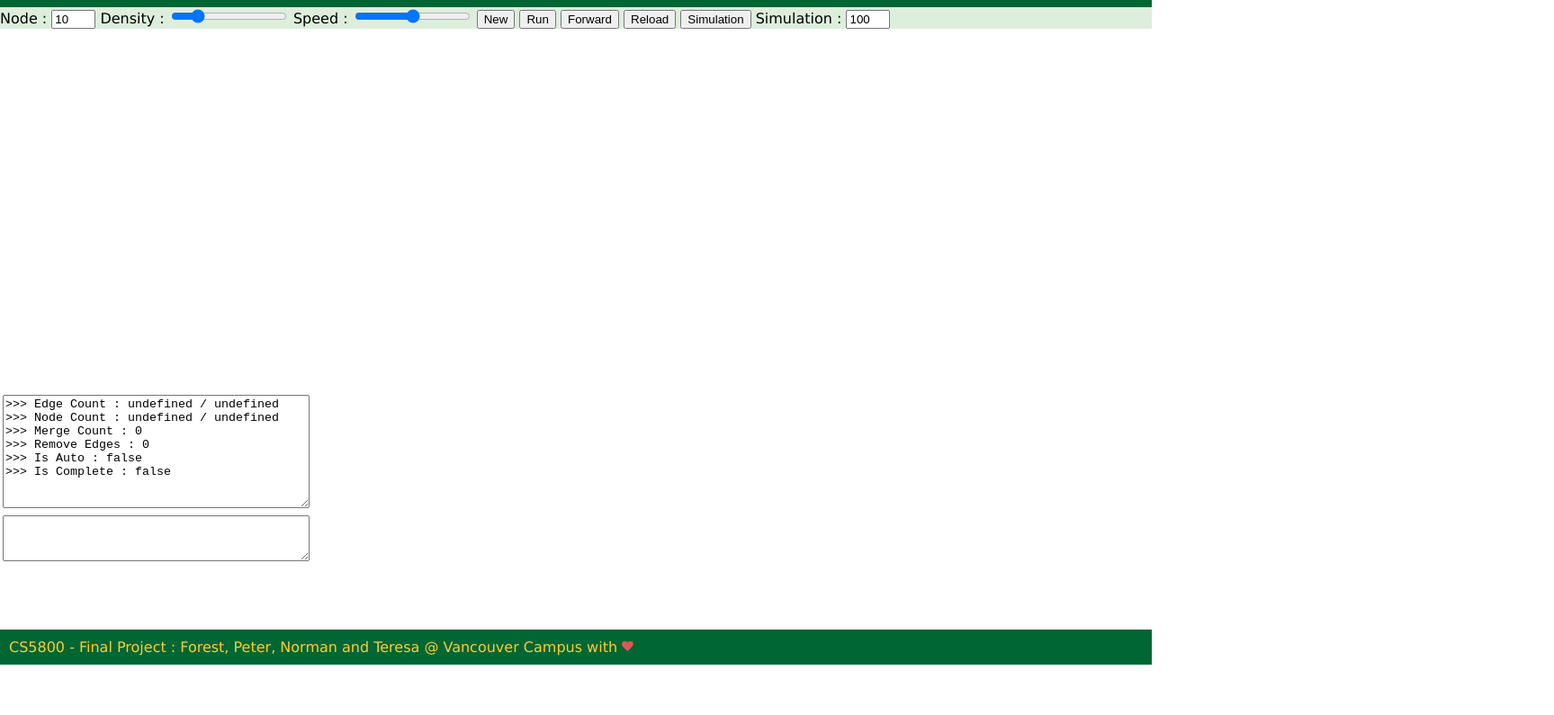
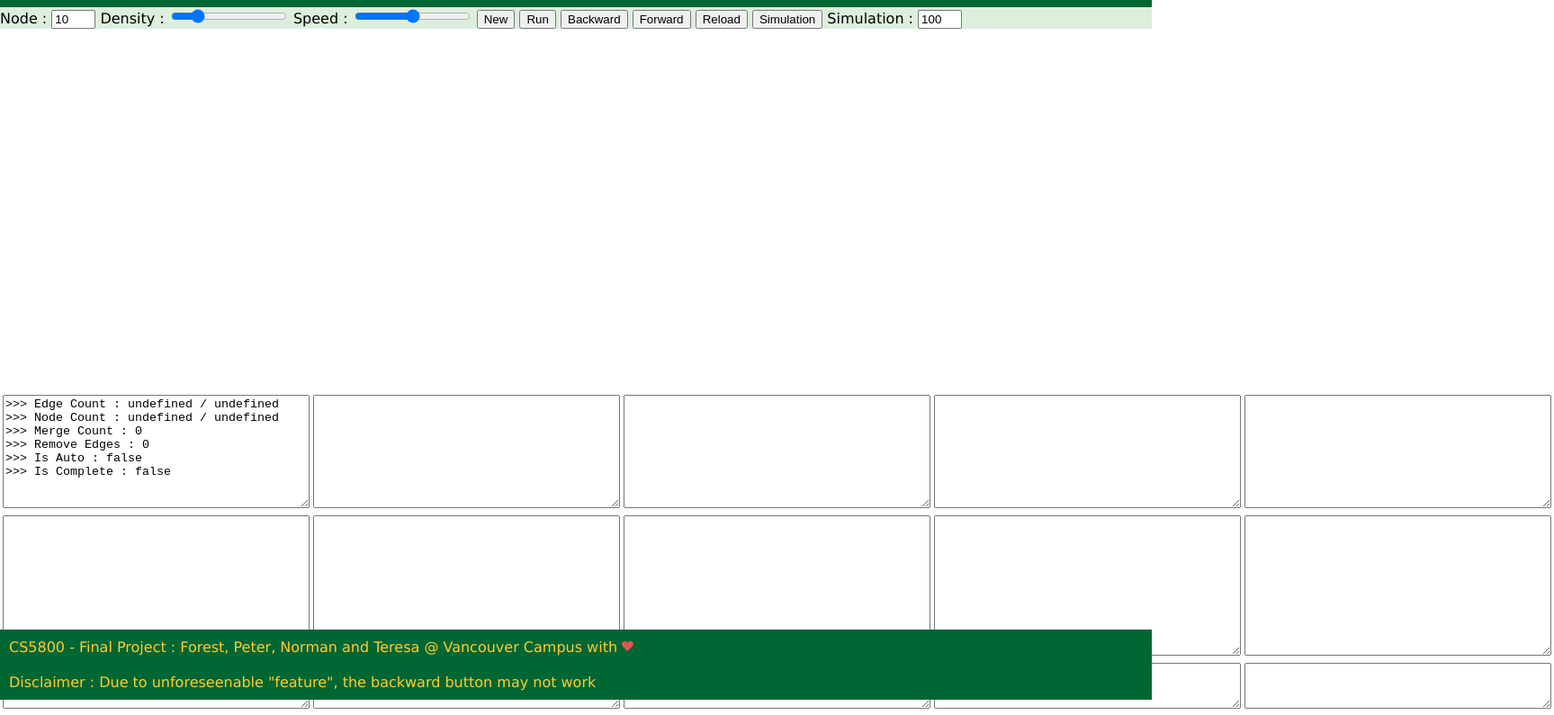
Before and after one commit to XiaobenYin/CS5800-Algorithm, a website: page public/index.html in a window 1280 px wide. Shown: the part 50-845 px from the top of the page at 90% size, 1727 px wide, since content can reach past the window. Before the commit the page ends 800 px from the top, so only its background shows below. Drawn offline with Linux system fonts and the light colour scheme; no server answers.

Commit message:
Re-enable Back + Multiple Canvas

```diff
--- a/public/index.html
+++ b/public/index.html
@@ -1,5 +1,6 @@
 <!DOCTYPE html>
 <html>
+
 <head>
 	<title>Karger minimum cut algorithm</title>
 
@@ -16,26 +17,12 @@
 			<div id="algoControlSection">
 				Node :
 				<input type="text" id="numNodes" value="10" size="3" /> Density :
-						<input
-							type="range"
-							min="0"
-							max="100"
-							value="20"
-							class="slider"
-							id="density"
-						/>
+				<input type="range" min="0" max="100" value="20" class="slider" id="density" />
 				Speed :
-						<input
-							type="range"
-							min="0"
-							max="990"
-							value="500"
-							class="slider"
-							id="speed"
-						/>
+				<input type="range" min="0" max="990" value="500" class="slider" id="speed" />
 				<input type="button" value="New" onclick="newGraph()" />
 				<input type="button" value="Run" id="run" onclick="run()" />
-						<!-- <input type="button" value="Backward" onclick="backward()" /> -->
+				<input type="button" value="Backward" onclick="backward()" />
 				<input type="button" value="Forward" onclick="forward()" />
 				<input type="button" value="Reload" onclick="reload()" />
 				<input type="button" value="Simulation" onclick="simulation()" />
@@ -55,38 +42,45 @@
 				<table>
 					<tr>
 						<td><textarea id="canvas1s" cols="40" rows="8"></textarea></td>
-								<!-- <td><textarea id="canvas2s" cols="40" rows="8"></textarea></td> -->
-								<!-- <td><textarea id="canvas3s" cols="40" rows="8"></textarea></td>
+						<td><textarea id="canvas2s" cols="40" rows="8"></textarea></td>
+						<td><textarea id="canvas3s" cols="40" rows="8"></textarea></td>
 						<td><textarea id="canvas4s" cols="40" rows="8"></textarea></td>
-								<td><textarea id="canvas5s" cols="40" rows="8"></textarea></td> -->
+						<td><textarea id="canvas5s" cols="40" rows="8"></textarea></td>
+					</tr>
+					<tr>
+						<td><textarea id="canvas1g" cols="40" rows="10"></textarea></td>
+						<td><textarea id="canvas2g" cols="40" rows="10"></textarea></td>
+						<td><textarea id="canvas3g" cols="40" rows="10"></textarea></td>
+						<td><textarea id="canvas4g" cols="40" rows="10"></textarea></td>
+						<td><textarea id="canvas5g" cols="40" rows="10"></textarea></td>
 					</tr>
 					<tr>
 						<td><textarea id="canvas1x" cols="40" rows="3"></textarea></td>
+						<td><textarea id="canvas2x" cols="40" rows="3"></textarea></td>
+						<td><textarea id="canvas3x" cols="40" rows="3"></textarea></td>
+						<td><textarea id="canvas4x" cols="40" rows="3"></textarea></td>
+						<td><textarea id="canvas5x" cols="40" rows="3"></textarea></td>
 					</tr>
 				</table>
 			</div>
 		</div>
+
 		<footer>
 			<div id="footer">
 				<p>
 					CS5800 - Final Project : Forest, Peter, Norman and Teresa @
 					Vancouver Campus with
-							<svg
-								viewBox="0 0 1792 1792"
-								preserveAspectRatio="xMidYMid meet"
-								xmlns="http://www.w3.org/2000/svg"
-								style="height: 0.8rem"
-							>
+					<svg viewBox="0 0 1792 1792" preserveAspectRatio="xMidYMid meet" xmlns="http://www.w3.org/2000/svg"
+						style="height: 0.8rem">
 						<path
 							d="M896 1664q-26 0-44-18l-624-602q-10-8-27.5-26T145 952.5 77 855 23.5 734 0 596q0-220 127-344t351-124q62 0 126.5 21.5t120 58T820 276t76 68q36-36 76-68t95.5-68.5 120-58T1314 128q224 0 351 124t127 344q0 221-229 450l-623 600q-18 18-44 18z"
-									fill="#e25555"
-								></path>
+							fill="#e25555"></path>
 					</svg>
 				</p>
-						<!-- <p>
+				<p>
 					Disclaimer : Due to unforeseenable "feature", the backward button
 					may not work
-						</p> -->
+				</p>
 			</div>
 		</footer>
 	</div>
@@ -531,7 +525,6 @@
 		random() {
 			if (DEBUG) return 0.5;
 			else return Math.random();
-					// return Math.random()
 		}
 
 		simulate() {
@@ -690,4 +683,5 @@
 	let intSorter = (a, b) => parseInt(a) - parseInt(b);
 </script>
 </head>
+
 </html>
```
Also changed, not shown: README.md. Lines whose indentation alone changed are shown as unchanged.
